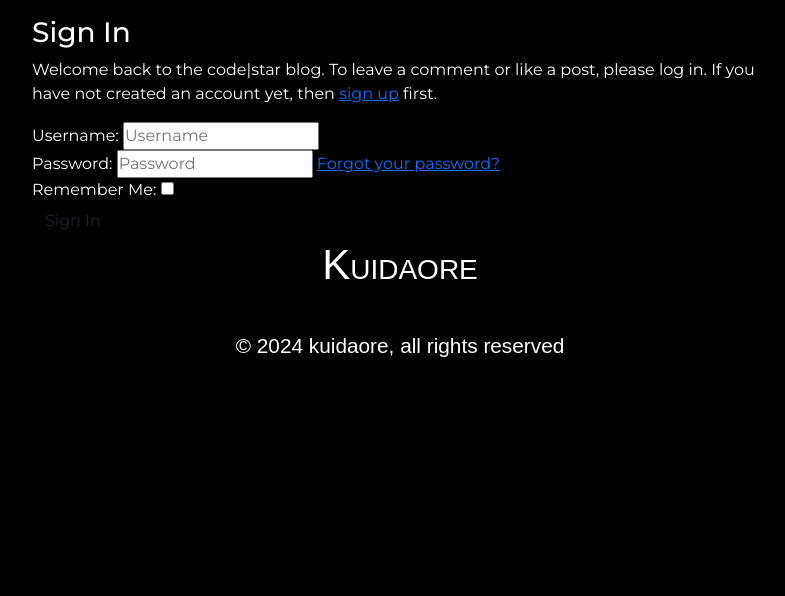
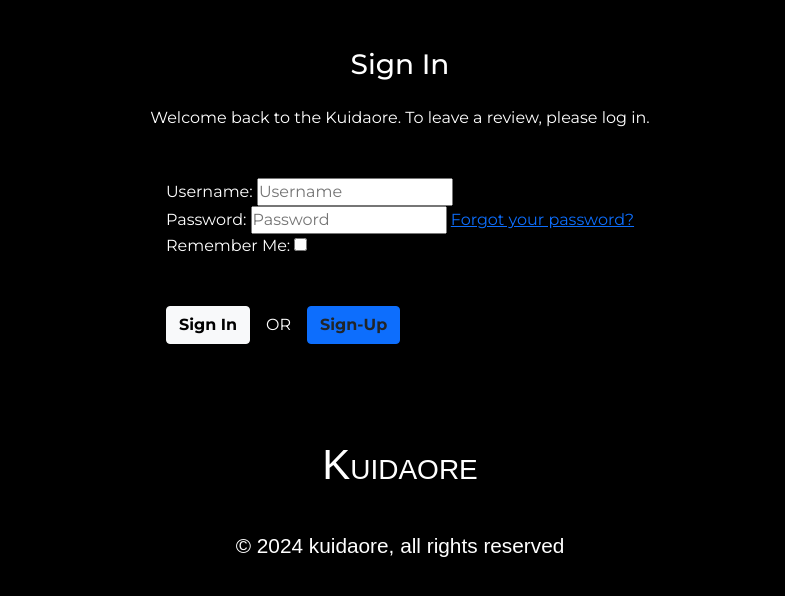
Before and after one commit to cjphawes/restaurant-booking-system, a Django app: page /accounts/login/ in a window 1280 px wide. Shown: the part 96-692 px from the top of the page, without its empty margins (240-1025 px from the left). Run offline with Django 4.2, Linux system fonts and the light colour scheme; parts of the project's set-up code (start-up, migrations or seed data) failed here and were passed over; some libraries are stand-ins or nearby versions; some web fonts are replaced.

Commit message:
feat:change styling of html templates

```diff
--- a/templates/account/login.html
+++ b/templates/account/login.html
@@ -7,26 +7,28 @@
 
 {% block content %}
 
-<div class="container">
-    <div class="row">
-        <div class="col-md-8 mt-3 offset-md-2">
-            <h3>{% trans "Sign In" %}</h3>
+<div class="container d-flex flex-column justify-content-center align-items-center">
+    <div class="mt-5">
+        <div>
+            <h3 class="mb-4 text-center">{% trans "Sign In" %}</h3>
 
-            <p>{% blocktrans %}Welcome back to the code|star blog. To leave a comment or like a post, please log in. If
-                you
-                have not created an account yet, then <a class="link" href="{{ signup_url }}">sign up</a>
-                first.{% endblocktrans %}</p>
+            <p>{% blocktrans %}Welcome back to the Kuidaore. To leave a review, please log in.{% endblocktrans %}</p>
         </div>
     </div>
-    <div class="row">
-        <div class="col-md-8 mt-3 offset-md-2">
+    <div class="my-5 ">
+        <div class="">
             <form class="login" method="POST" action="{% url 'account_login' %}">
                 {% csrf_token %}
                 {{ form.as_p }}
                 {% if redirect_field_value %}
                 <input type="hidden" name="{{ redirect_field_name }}" value="{{ redirect_field_value }}" />
                 {% endif %}
-                <button class="btn btn-signup right" type="submit">{% trans "Sign In" %}</button>
+
+                <div class="d-flex align-items-center my-5">
+                    <button class="btn btn-signup right btn-light me-3" type="submit"><strong>{% trans "Sign In" %}</strong></button>
+                    <span>OR</span>
+                    <a class="btn-light btn bg-primary btn-outline-primary text-dark ms-3" href="{{ signup_url }}"><strong>Sign-Up</strong></a>
+                </div>
             </form>
         </div>
     </div>
--- a/templates/base.html
+++ b/templates/base.html
@@ -19,6 +19,7 @@
     <link rel="icon" type="image/png" sizes="32x32" href="../static/images/favicon-32x32.png">
     <link rel="icon" type="image/png" sizes="16x16" href="../static/images/favicon-16x16.png">
     <link rel="manifest" href="/site.webmanifest">
+    <script src="https://kit.fontawesome.com/25f1a73407.js" crossorigin="anonymous"></script>
     <title>Kuidaore | {% block title %}{% endblock %}</title>
 </head>
 <body>
@@ -36,7 +37,11 @@
           <a class="nav-link margin-r" href="{% url 'reservation' %}">RESERVATIONS</a>
           <a class="nav-link margin-r" href="{% url 'faq' %}">FAQ</a>
           <a class="nav-link margin-r" href="{% url 'contact' %}">CONTACT</a>
+          {% if user.is_authenticated %}
+          <button type="button" class="btn btn-secondary" data-bs-toggle="modal" data-bs-target="#accountModal"><strong>LOG OUT</strong></button>
+          {% else %}
           <button type="button" class="btn btn-light" data-bs-toggle="modal" data-bs-target="#accountModal"><strong>LOG IN</strong></button>
+          {% endif %}
         </div>
       </div>
 
@@ -68,10 +73,6 @@
                 {% endif %}
               </div>
             </div>
-
-            <div class="modal-footer mt-auto">
-              <button type="button" class="btn btn-dark" data-bs-dismiss="modal">Close</button>
-            </div>
           </div>
         </div>
       </div>
```
Also changed, not shown: templates/account/logout.html (+10 -9 lines), templates/account/signup.html (+8 -3 lines).
